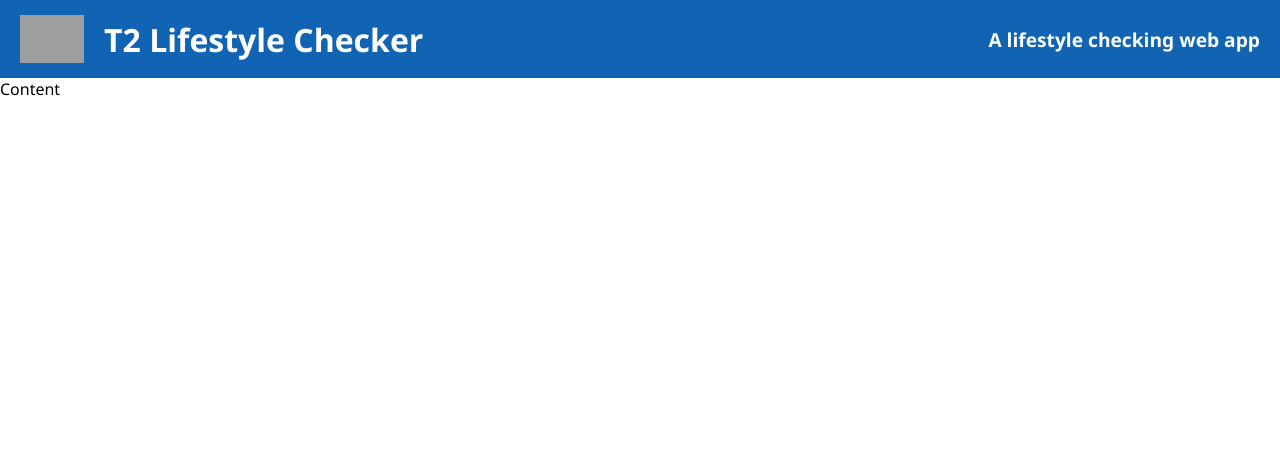
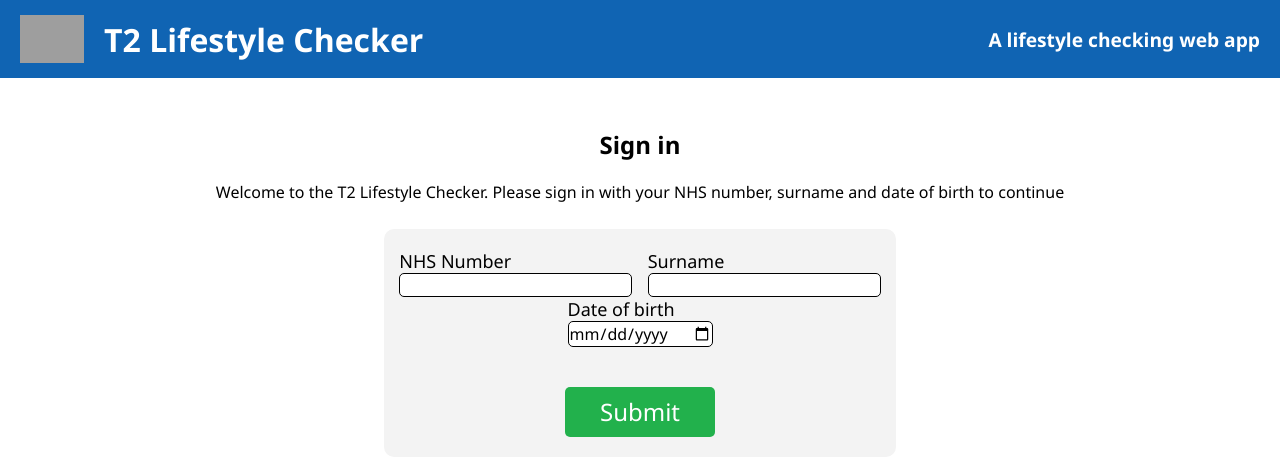
Before and after one commit to KyleMorris84/t2-lifestyle-checker, a React (Create React App) app: page / in a window 1280 px wide. Shown: the top 476 px of the page. Built offline with nearby package versions, Linux system fonts and the light colour scheme; grey boxes are pictures that could not be loaded.

Commit message:
Intro page html and styling

```diff
--- a/public/index.html
+++ b/public/index.html
@@ -23,7 +23,7 @@
       work correctly both with client-side routing and a non-root public URL.
       Learn how to configure a non-root public URL by running `npm run build`.
     -->
-    <title>React App</title>
+    <title>T2 Lifestyle Checker</title>
   </head>
   <body>
     <noscript>You need to enable JavaScript to run this app.</noscript>
--- a/src/App.jsx
+++ b/src/App.jsx
@@ -3,7 +3,7 @@
 
 export default function App() {
   return (
-    <div className="container">
+    <div className="main">
       <Header />
       <Content />
     </div>
--- a/src/components/Content.jsx
+++ b/src/components/Content.jsx
@@ -1,5 +1,29 @@
+import './content.css'
+
 export default function Content() {
     return(
-        <p>Content</p>
+        <div className="container">
+            <div className="intro-container">
+                <h2>Sign in</h2>
+                <p>Welcome to the T2 Lifestyle Checker. Please sign in with your NHS number, surname and date of birth to continue</p>
+            </div>
+            <div className = "input-container">
+                <div className="entries">
+                    <div>
+                        <label for="nhsNumber">NHS Number</label>
+                        <input className="input" type="text" name="nhsNumber"></input>
+                    </div>
+                    <div>
+                        <label for="surname">Surname</label>
+                        <input className="input" type="text" name="surname"></input>
+                    </div>
+                    <div>
+                        <label for="dateOfBirth">Date of birth</label>
+                        <input className="input" type="date" name="dateOfBirth"></input>
+                    </div>
+                </div>
+                <button className="submit">Submit</button>
+            </div>
+        </div>
     );
 }
--- /dev/null
+++ b/src/components/content.css
@@ -0,0 +1,67 @@
+.intro-container {
+    display: flex;
+    flex-direction: column;
+
+    margin: 50px auto 0px auto;
+    gap: 20px;
+
+    text-align: center;
+}
+
+.intro-container > h2 {
+    font-size: x-large;
+}
+
+.intro-container > p {
+    font-size: medium;
+}
+
+.input-container {
+    display: flex;
+    flex-direction: column;
+    justify-content: space-around;
+
+    margin: 2% auto;
+    width: 40%;
+
+    background-color: #f3f3f3;
+    border-radius: 10px;
+}
+
+.entries {
+    display: flex;
+    align-items: center;
+    justify-content: space-evenly;
+    flex-wrap: wrap;
+
+    margin: 20px 0;
+}
+
+.entries > div {
+    display: flex;
+    flex-direction: column;
+    justify-content: space-evenly;
+    font-size: large;
+}
+
+.input {
+    border: 1px solid;
+    border-radius: 5px;
+    font-size: medium;
+}
+
+.submit {
+    margin: 20px auto;
+    height: 50px;
+    width: 150px;
+
+    font-size: x-large;
+    background: #22b14c;
+    border: none;
+    border-radius: 5px;
+    color: #FFF;
+}
+
+.submit:hover {
+    background: green;
+}
```
